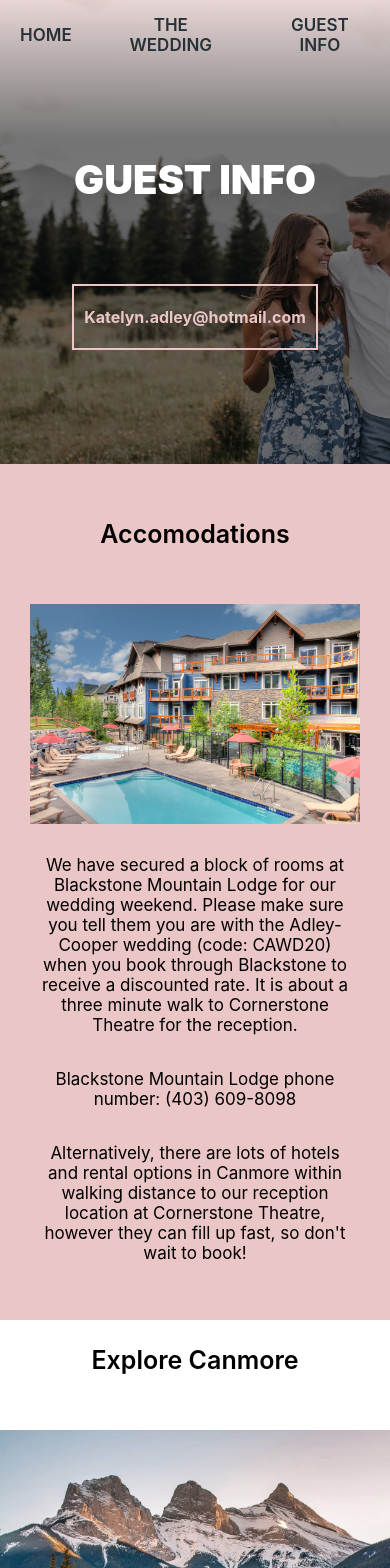
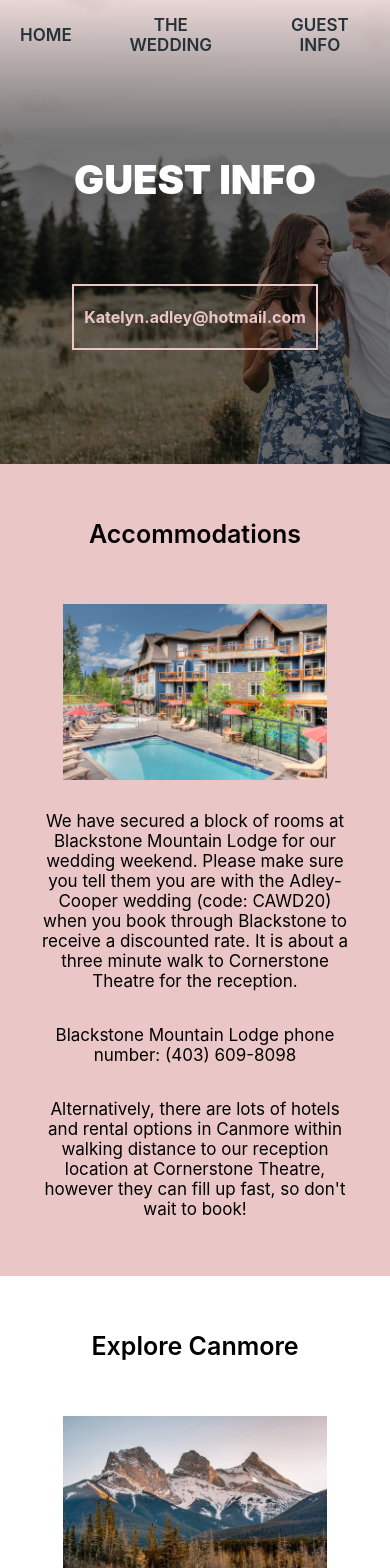
Before and after one commit to owenadley/kdwedding, a React (Create React App) app: page /guestinfo in a window 390 px wide. Shown: the top 1568 px of the page. Built offline with nearby package versions, Linux system fonts and the light colour scheme.

Commit message:
Formatting and responsive fixes

```diff
--- a/src/App.css
+++ b/src/App.css
@@ -5,6 +5,9 @@
 
 .App {
   text-align: center;
+}
+.container {
+  overflow: hidden;
 }
 
 /*  NAV
@@ -56,6 +59,21 @@
   animation-duration: 0.8s;
   animation-name: hometext;
 }
+
+@media (max-width: 385px) {
+  .nav-tab-text {
+    font-size: 15px;
+    white-space: nowrap;
+    overflow: hidden;
+  }
+}
+@media (max-width: 320px) {
+  .nav-tab-text {
+    font-size: 12px;
+  }
+}
+
+
 .nav-tab-text:hover {
   font-weight: 700;
   color: #2d2e21;
@@ -167,6 +185,7 @@
     left: 50px;
     text-align: left;
   }
+
   .home-backdrop-text p#tagline {
     font-weight: 800;
     color: #fff;
@@ -183,20 +202,48 @@
   }
 }
 
+@media (max-height: 690px) {
+  .home-backdrop-text {
+    top: 100px;
+  }
+}
+@media (max-width: 350px) {
+  .home-backdrop-text {
+    left: 30px;
+  }
+  .home-backdrop-text p#tagline {
+    font-weight: 700;
+    color: #fff;
+    font-size: 20px;
+    margin: 0;
+    line-height: 1;
+  }
+  .home-backdrop-text p#names {
+    font-family: fancy-cursive;
+    font-size: 30px;
+    color:#fff;
+    margin: 0;
+    margin-top:20px;
+  }
+}
+
 
 /* Reschedule Info */
 .reschedule-info {
   background-color: #fff;
-  padding: 110px 120px 40px 120px;
+  padding: 110px 3em 40px 3em;
   margin-top: -50px;
 }
 .reschedule-info h2 {
   padding-bottom: 20px;
 }
 .reschedule-info-text {
+  justify-content: space-around;
   color: #000;
   line-height: 1.9;
 }
+
+
 
 
 
@@ -204,7 +251,7 @@
 
 .countdown {
   max-height: inherit;
-  height: 480px;
+  height: 460px;
   background-color: #ebc6c6;
   width:100%;
   transform: skewY(3deg);
@@ -252,6 +299,12 @@
   margin-top: 10px;
   font-size: 20px;
   transform: skewY(-2deg);
+}
+
+@media (max-width: 550px) {
+  .countdown {
+    height: 400px;
+  }
 }
 
 /* ABOUTIMG */
@@ -511,9 +564,10 @@
 .sub-backdrop-content {
   display: flex;
   flex-direction: column;
+  justify-content: center;
   align-items: center;
   height: 55vh;
-  padding-top: 115px;
+
 }
 .sub-backdrop-item > p {
   text-transform: uppercase;
@@ -552,6 +606,10 @@
   padding: 30px;
   background-color: #ebc6c6;
 }
+.guestinfo-element#explorecanmore {
+  padding: 30px;
+  background-color: #fff;
+}
 
 .guestinfo-title p {
   font-size: 25px;
@@ -562,19 +620,23 @@
 .guestinfo-details {
   display: flex;
   flex-direction: row;
-
+}
+.guestinfo-details-img {
+  flex: 1;
 }
 .guestinfo-details-text {
+  flex: 1;
   display: flex;
   flex-direction: column;
   padding: 20px;
   align-items: center;
+  justify-content: space-between;
   flex-wrap: wrap;
   font-size: 17px;
   font-weight: 400;
 }
 .guestinfo-details-img img {
-  max-width: 100%;
+  max-width: 80%;
 }
 .guestinfo-details-text ul > li {
   text-align: left;
@@ -591,7 +653,7 @@
   -moz-columns: 1;
 }
 
-@media (max-width: 600px) {
+@media (max-width: 1000px) {
   .guestinfo-details {
       flex-direction: column;
   }
--- a/src/components/pages/GuestInfo.js
+++ b/src/components/pages/GuestInfo.js
@@ -13,7 +13,7 @@ class GuestInfo extends React.Component {
         <div className="guestinfo-elements">
           <div className="guestinfo-element" id="accomodations">
             <div className="guestinfo-title">
-              <p>Accomodations</p>
+              <p>Accommodations</p>
             </div>
             <div className="guestinfo-details">
               <div className="guestinfo-details-img">
@@ -27,7 +27,7 @@ class GuestInfo extends React.Component {
             </div>
           </div>
 
-          <div className="guestinfo-element">
+          <div className="guestinfo-element" id="explorecanmore">
             <div className="guestinfo-title">
               <p>Explore Canmore</p>
             </div>
--- a/src/components/pages/Home.js
+++ b/src/components/pages/Home.js
@@ -8,6 +8,7 @@ import RescheduleInfo from '../RescheduleInfo';
 
 function Home() {
 
+  // TODO: Update Date
   return (
 
     <div className="home">
@@ -15,7 +16,7 @@ function Home() {
           <div className="home-backdrop-text">
             <p id="tagline">WE ARE GETTING MARRIED!</p>
             <p id="names">Katelyn <span>&</span> Dan</p>
-            <p id="date"><span><img alt="Swirl left" src="/swirl_left_small.png"/></span><span id="datetext">24.10.2020</span><span><img alt="Swirl right" src="/swirl_right_small.png"/></span></p>
+            <p id="date"><span><img alt="Swirl left" src="/swirl_left_small.png"/></span><span id="datetext">22.5.2021</span><span><img alt="Swirl right" src="/swirl_right_small.png"/></span></p>
           </div>
         </div>
         <div className="home-backdrop-tint-sm">
```
